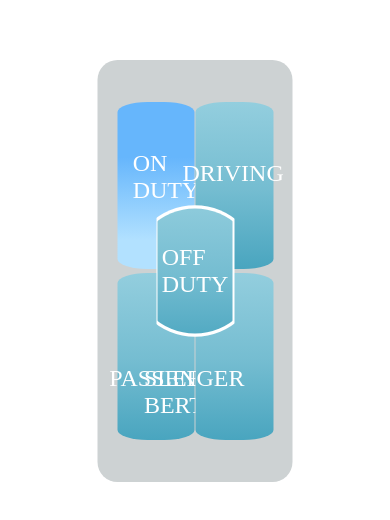
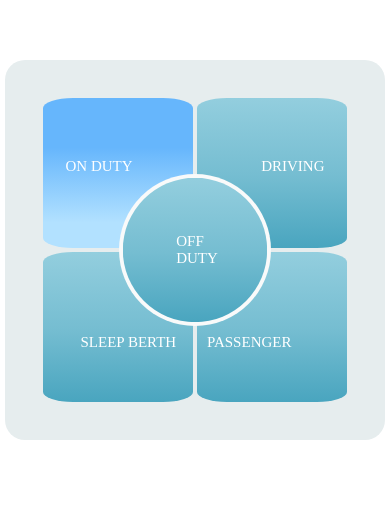
Before and after one commit to Joezeppe/Driver-app-interface, a plain HTML site: page index.html in a window 390 px wide. Shown: the part 140-660 px from the top of the page. Drawn offline with Linux system fonts and the light colour scheme.

Commit message:
Add files via upload
It's the same layout but with better design. In the first one, I did not think about responsiveness. It was a mistake. This one is good because of the max-width and max-height properties.

```diff
--- a/style.css
+++ b/style.css
@@ -7,6 +7,7 @@
 
  body{
      box-sizing: border-box;
+
  }
 
 
@@ -14,9 +15,9 @@
 
  .main-square{
      position: relative;
-     height: 50vh;
-     width: 50vw;
-     background: rgb(205, 210, 211);
+     height: 380px;
+     max-width: 380px;
+     background: rgb(230, 237, 238);
      top: 200px;
      left:50%;
      transform: translateX(-50%);
@@ -75,7 +76,7 @@
     position: absolute;
     height: 40%;
     width: 40%;
-    background: rgb(255, 255, 255);
+    background:  rgb(249, 250, 250);
     top: 30%;
     left: 30%;
     z-index: 1;
@@ -100,23 +101,24 @@ position: absolute;
 color: rgb(255, 255, 255);
 text-transform: uppercase;
 font-weight: 400;
+font-size: 15px;
 
 }
 
 
 .activity-tl{
     top:40%;
-    left: 55%;
-    transform: translate(-40%,-35%);
+    left: 15%;
+
 }
 .activity-tr{
     top:40%;
-    left: 35%;
-    transform: translate(-40%,-35%);
+    right: 15%;
+
 }
 .activity-bl{
     top:55%;
-    left: 35%;
+    left: 25%;
 }
 .activity-br{
     top:55%;
@@ -125,6 +127,6 @@ font-weight: 400;
 
 .activity-cc{
     top:50%;
-    left: 50%;
+    left: 58%;
     transform: translate(-50%,-50%);
 }
```
